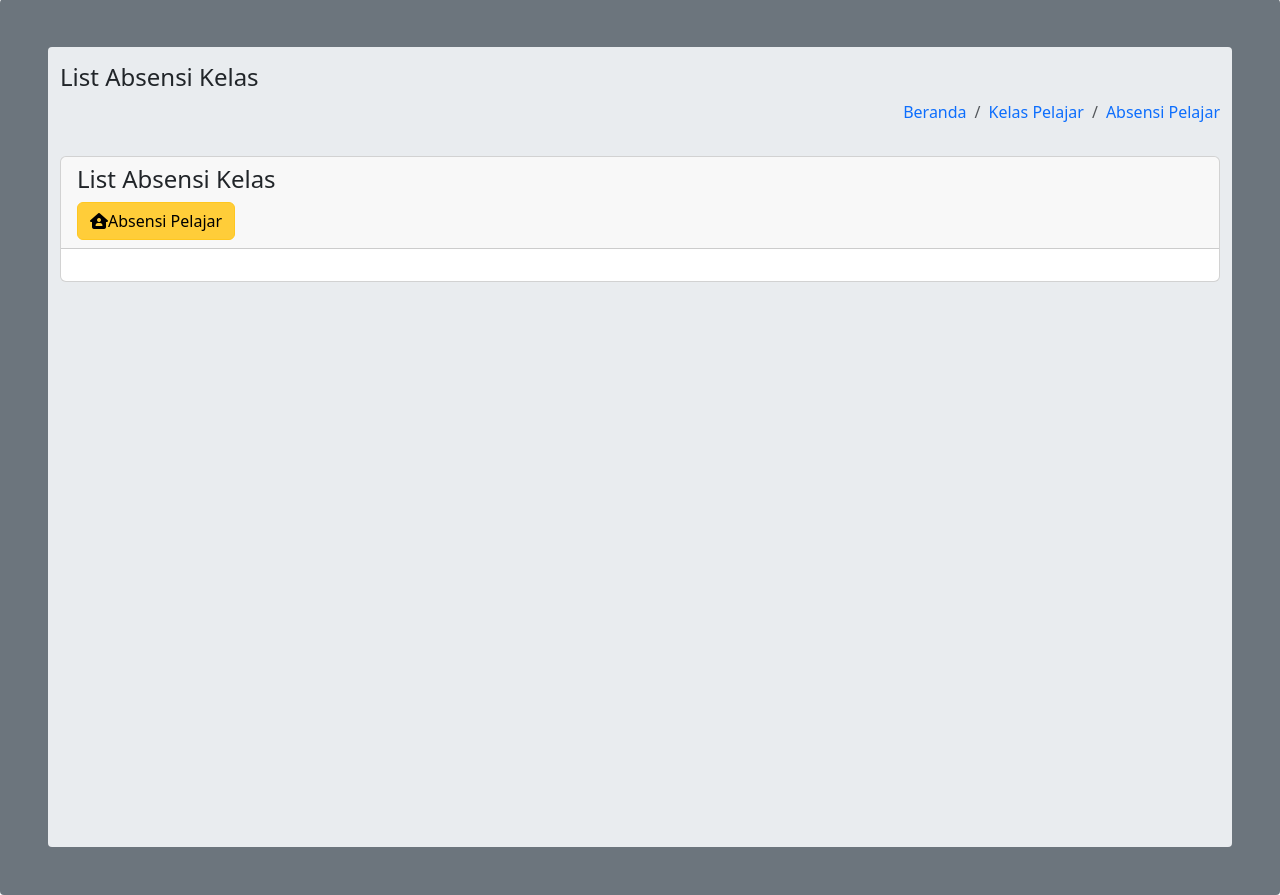
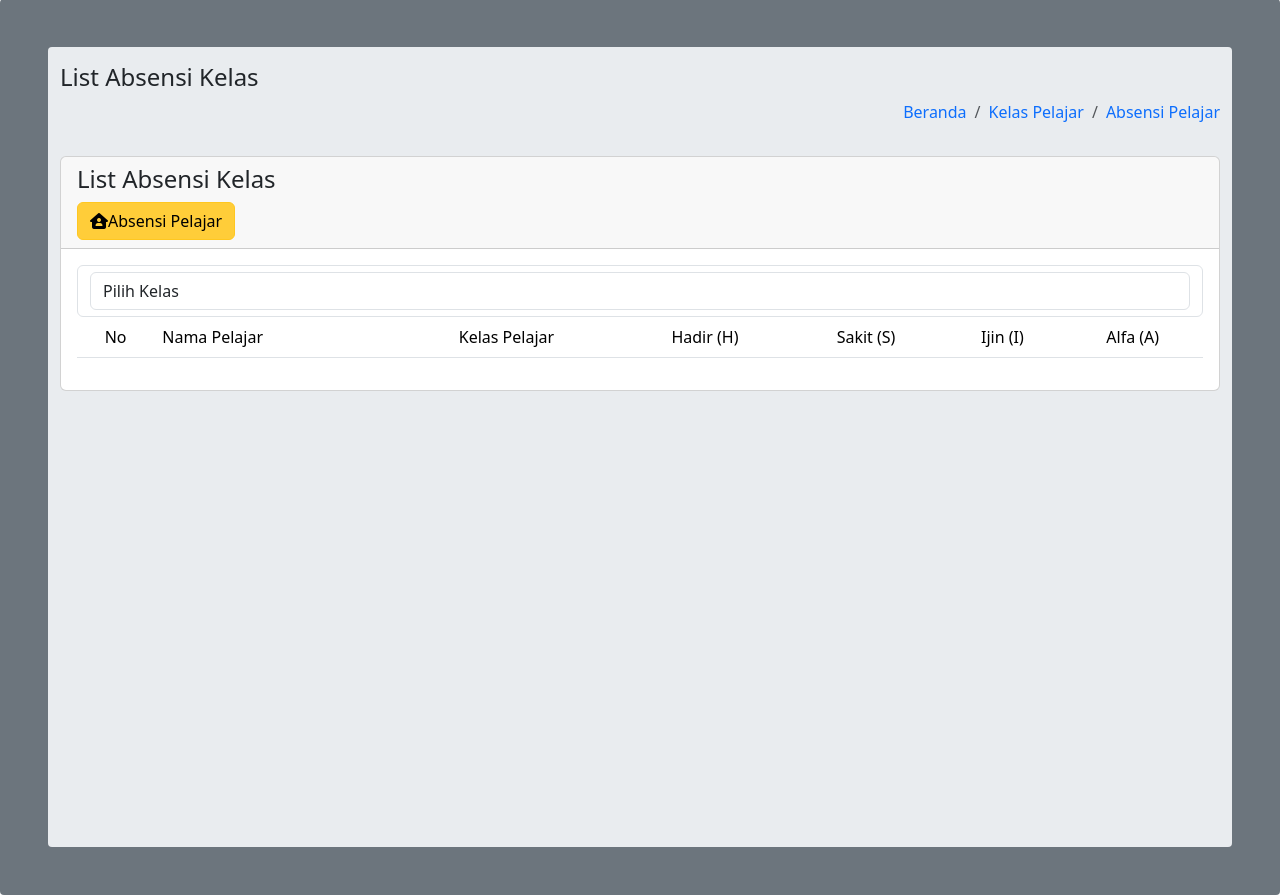
Before and after one commit to IkoAlmasDevGame/Latihan-Project-9, a PHP site: the page made by app/view/admin/absensi/index.php in a window 1280 px wide. Shown: the part 1001-1896 px from the top of the page. Run offline with PHP 8.4, Linux system fonts and the light colour scheme; the visitor is signed in with stand-in values (Sample User, id 1); tables that the repository leaves empty or names only in its code hold one stand-in row (values such as "Sample post"); data that the repository does not hold is empty.

Commit message:
update 46%

```diff
--- a/app/view/admin/absensi/index.php
+++ b/app/view/admin/absensi/index.php
@@ -175,7 +175,82 @@
                             <?php
                                 }
                             }else{
-                                http_response_code(404);
+                            ?>
+                            <div class="input-group">
+                                <div class="input-group-addon form-control">
+                                    <form method="post">
+                                        <select name="id_kelas" class="select form-control" required type="submit"
+                                            onchange="this.form.submit(this);">
+                                            <option value="">Pilih Kelas</option>
+                                            <?php
+                                                $get_kelas = $configs->prepare("SELECT * FROM tb_kelas ORDER BY id_kelas asc");
+                                                $get_kelas->execute();
+                                                $get = $get_kelas->fetchAll();
+                                                foreach ($get as $iKelas) {
+                                            ?>
+                                            <option value="<?=$iKelas['id_kelas']?>"><?php echo $iKelas['namakelas'] ?>
+                                            </option>
+                                            <?php
+                                            }
+                                        ?>
+                                        </select>
+                                    </form>
+                                </div>
+                            </div>
+                            <table class="table table-striped">
+                                <thead>
+                                    <tr>
+                                        <th class="fst-normal text-center fw-lighter">No</th>
+                                        <th class="fst-normal text-start fw-lighter">Nama Pelajar</th>
+                                        <th class="fst-normal text-center fw-lighter">Kelas Pelajar</th>
+                                        <th class="fst-normal text-center fw-lighter">Hadir (H)</th>
+                                        <th class="fst-normal text-center fw-lighter">Sakit (S)</th>
+                                        <th class="fst-normal text-center fw-lighter">Ijin (I)</th>
+                                        <th class="fst-normal text-center fw-lighter">Alfa (A)</th>
+                                    </tr>
+                                </thead>
+                                <tbody>
+                                    <?php
+                                        $id_kelas = htmlspecialchars($_POST['id_kelas']) ? htmlentities($_POST["id_kelas"]) : $_POST["id_kelas"];
+                                        $sql = "SELECT tb_absensi.*, tb_pendaftaran.id_siswa, tb_pendaftaran.nama_lengkap, tb_siswa.id_siswa, tb_siswa.id_kelas, tb_kelas.id_kelas FROM tb_absensi inner join tb_siswa on tb_absensi.id_kelas = tb_siswa.id_kelas inner join tb_pendaftaran on tb_absensi.id_siswa = tb_pendaftaran.id_siswa inner join tb_kelas on tb_siswa.id_kelas = tb_kelas.id_kelas WHERE tb_absensi.id_kelas = ? ";
+                                        $row = $configs->prepare($sql);
+                                        $row->execute(array($id_kelas));
+                                        $ii = $row->fetchAll();
+                                        $no = 1;
+                                        $nama = $_SESSION['nama_pengguna'];
+                                        foreach ($ii as $i) {
+                                            $hadir = $configs->prepare("SELECT count(keterangan[h]) as hadir FROM tb_absensi WHERE keterangan = 'h'");
+                                            $hadir->execute();
+                                            $h = $hadir->fetch();
+
+                                            $sakit = $configs->prepare("SELECT count(keterangan[s]) as sakit FROM tb_absensi WHERE keterangan = 's'");
+                                            $sakit->execute();
+                                            $s = $sakit->fetch();
+
+                                            $izin = $configs->prepare("SELECT count(keterangan[i]) as izin FROM tb_absensi WHERE keterangan = 'i'");
+                                            $izin->execute();
+                                            $i = $izin->fetch();
+
+                                            $alfa = $configs->prepare("SELECT count(keterangan[a]) as alfa FROM tb_absensi WHERE keterangan = 'a'");
+                                            $alfa->execute();
+                                            $a = $alfa->fetch();
+                                    ?>
+                                    <tr>
+                                        <td><?php echo $no; ?></td>
+                                        <td><?php echo $i['nama_lengkap']; ?></td>
+                                        <td><?php echo $i['namakelas']; ?></td>
+                                        <td align="center"><?php echo number_format($h['hadir']) ?></td>
+                                        <td align="center"><?php echo number_format($s['sakit']) ?></td>
+                                        <td align="center"><?php echo number_format($i['izin']) ?></td>
+                                        <td align="center"><?php echo number_format($a['alfa']) ?></td>
+                                    </tr>
+                                    <?php
+                                    $no++;
+                                        }
+                                    ?>
+                                </tbody>
+                            </table>
+                            <?php
                             }
                             ?>
                         </div>
```
